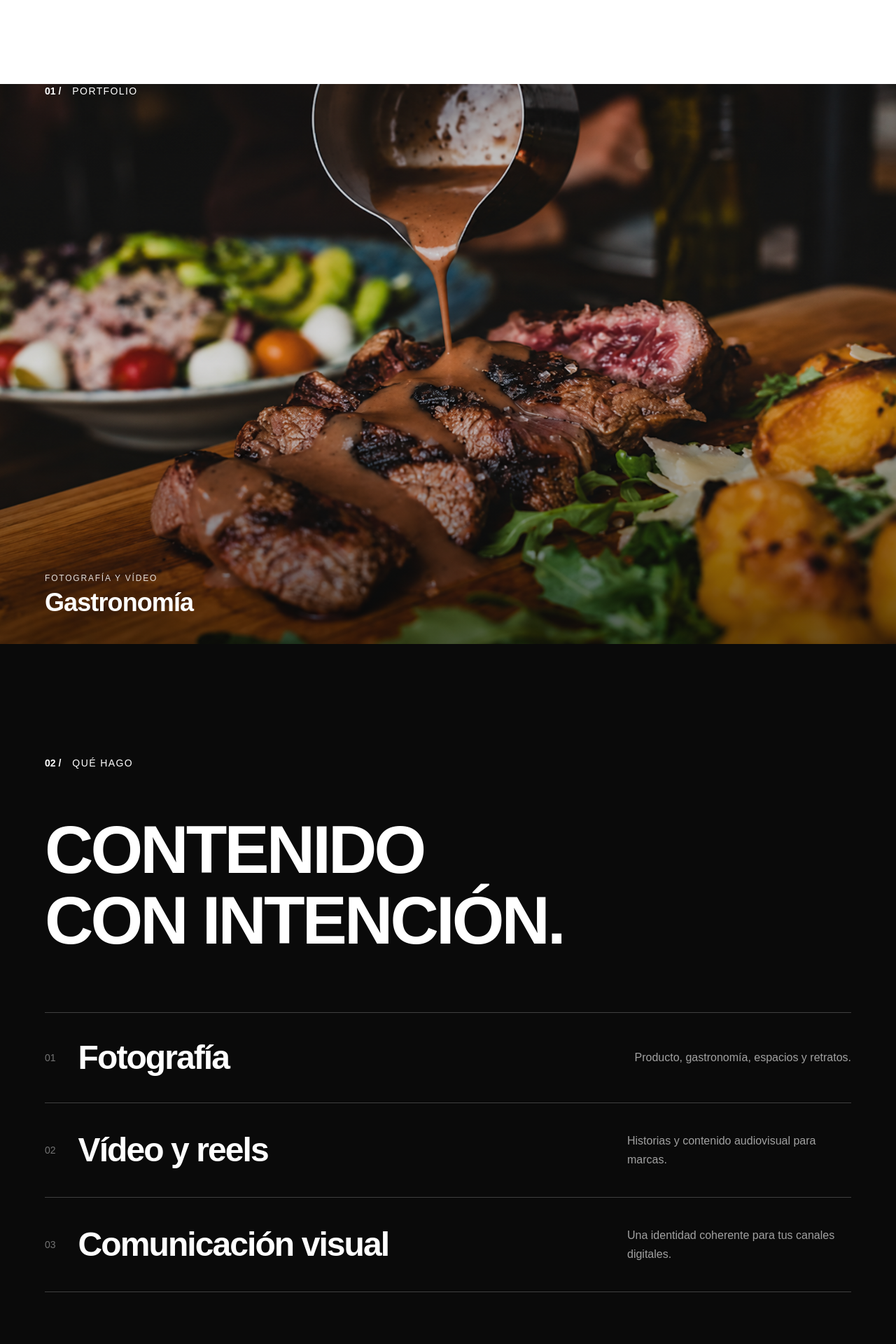
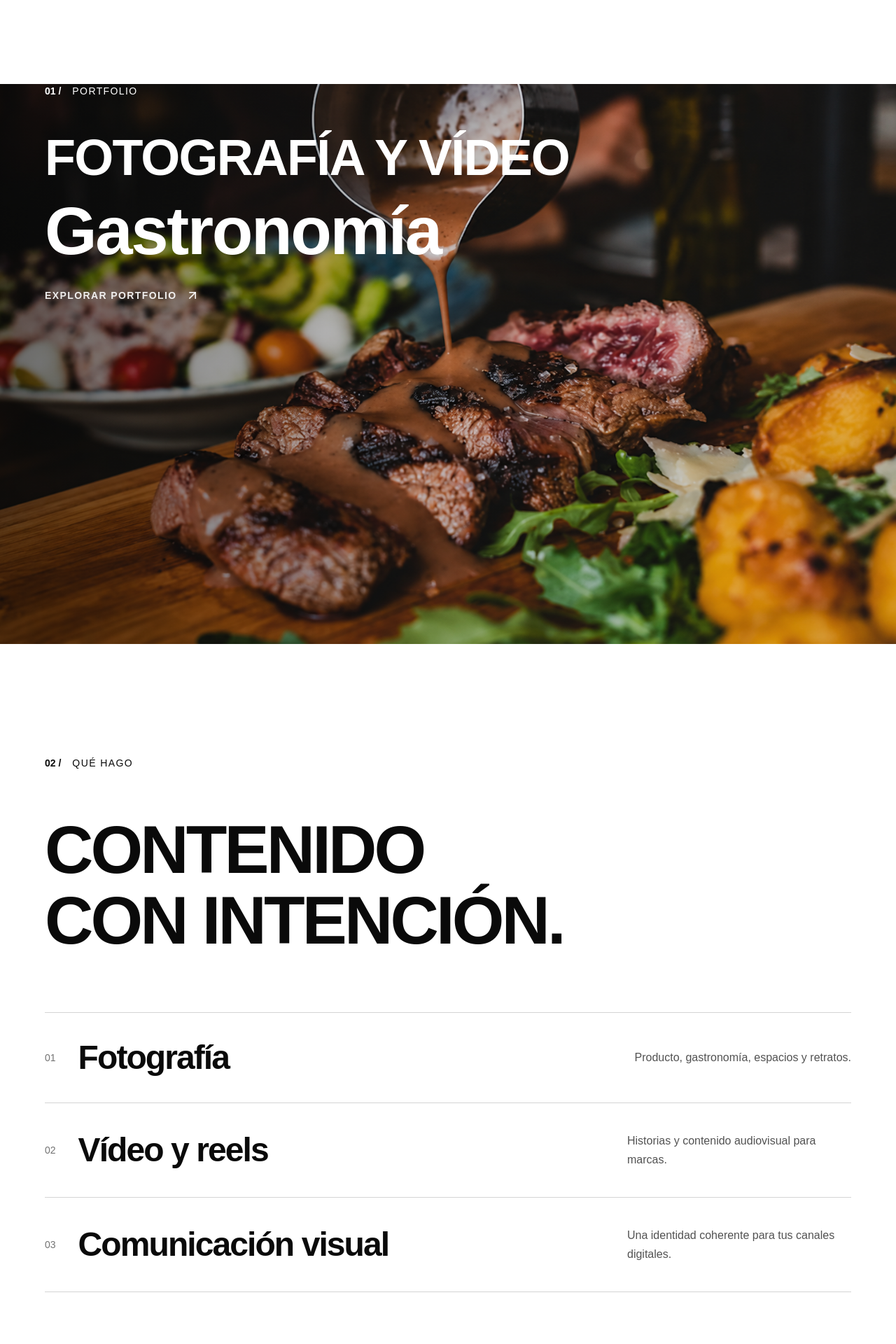
Before and after one commit to danielrdeltoro-web/rufino, a Next.js app: page / in a window 1280 px wide. Shown: the part 1720-3640 px from the top of the page at 70% size. Built offline with nearby package versions, Linux system fonts and the light colour scheme.

Commit message:
Update page.tsx

```diff
--- a/src/app/page.tsx
+++ b/src/app/page.tsx
@@ -79,12 +79,11 @@ export default function Home() {
         </div>
       </div>
 
-      {/* PORTFOLIO GASTRONÓMICO */}
+      {/* 01 / PORTFOLIO GASTRONÓMICO */}
       <section
         id="proyectos"
-        className="section-light scroll-mt-20"
+        className="section-dark relative min-h-screen scroll-mt-20 overflow-hidden bg-black text-white"
       >
-        <div className="relative min-h-screen overflow-hidden bg-black text-white">
         {/* FOTOGRAFÍA DE FONDO */}
         <Image
           src="/images/portfolio-background.png"
@@ -94,12 +93,12 @@ export default function Home() {
           className="object-cover object-center"
         />
 
-          {/* DEGRADADO SUAVE PARA LEGIBILIDAD */}
-          <div className="absolute inset-0 bg-gradient-to-t from-black/55 via-black/10 to-black/20" />
+        {/* DEGRADADO PARA LEGIBILIDAD */}
+        <div className="absolute inset-0 bg-gradient-to-r from-black/55 via-black/15 to-black/10" />
 
-          {/* CONTENIDO SOBRE LA FOTOGRAFÍA */}
-          <div className="container-rufino relative z-10 flex min-h-screen flex-col justify-between pb-16 pt-32 md:pb-24">
-            <div className="flex items-center gap-4">
+        {/* CONTENIDO */}
+        <div className="container-rufino relative z-10 flex min-h-screen flex-col pt-32 pb-16 md:pt-40 md:pb-24">
+          <div className="mb-12 flex items-center gap-4">
             <span className="text-sm font-bold">
               01 /
             </span>
@@ -110,30 +109,29 @@ export default function Home() {
 
           <Link
             href="/gastronomia"
-              className="group inline-flex w-fit max-w-full flex-col items-start gap-1"
+            className="group inline-flex w-fit max-w-full flex-col items-start"
             aria-label="Explorar fotografía y vídeo gastronómico"
           >
-              <span className="text-xs font-medium uppercase tracking-[0.15em] text-white/85">
+            <span className="block text-3xl font-black uppercase leading-[1.05] tracking-tight text-white md:text-6xl lg:text-7xl">
               FOTOGRAFÍA Y VÍDEO
             </span>
 
-              <span className="text-3xl font-bold leading-tight tracking-tight text-white transition-opacity duration-300 group-hover:opacity-70 md:text-4xl">
+            <span className="mt-2 block text-5xl font-black leading-[1.05] tracking-tight text-white transition-opacity duration-300 group-hover:opacity-75 md:mt-4 md:text-8xl">
               Gastronomía
             </span>
 
-              <span className="mt-4 flex items-center gap-2 text-xs font-medium uppercase tracking-widest text-white/80 opacity-100 transition-all duration-300 md:translate-y-2 md:opacity-0 md:group-hover:translate-y-0 md:group-hover:opacity-100">
-                Explorar
-                <ArrowUpRight size={17} />
+            <span className="mt-8 flex items-center gap-3 text-sm font-semibold uppercase tracking-widest text-white/90 transition-all duration-300 group-hover:gap-5">
+              Explorar portfolio
+              <ArrowUpRight size={20} />
             </span>
           </Link>
         </div>
-        </div>
       </section>
 
-      {/* SERVICIOS */}
+      {/* 02 / SERVICIOS - FONDO BLANCO */}
       <section
         id="servicios"
-        className="section-dark scroll-mt-20 py-28 md:py-40"
+        className="section-light scroll-mt-20 py-28 md:py-40"
       >
         <div className="container-rufino">
           <div className="mb-16 flex items-center gap-4">
@@ -151,11 +149,11 @@ export default function Home() {
             CON INTENCIÓN.
           </h2>
 
-          <div className="mt-20 border-t border-neutral-700">
+          <div className="mt-20 border-t border-neutral-300">
             {services.map((service) => (
               <div
                 key={service.number}
-                className="flex flex-col gap-5 border-b border-neutral-700 py-10 md:flex-row md:items-center md:justify-between"
+                className="flex flex-col gap-5 border-b border-neutral-300 py-10 md:flex-row md:items-center md:justify-between"
               >
                 <div className="flex items-center gap-8">
                   <span className="text-sm text-neutral-500">
@@ -167,7 +165,7 @@ export default function Home() {
                   </h3>
                 </div>
 
-                <p className="max-w-xs text-neutral-400">
+                <p className="max-w-xs text-neutral-600">
                   {service.description}
                 </p>
               </div>
@@ -176,10 +174,10 @@ export default function Home() {
         </div>
       </section>
 
-      {/* SOBRE MÍ */}
+      {/* 03 / SOBRE MÍ - FONDO NEGRO */}
       <section
         id="sobre-mi"
-        className="section-light scroll-mt-20 py-28 md:py-40"
+        className="section-dark scroll-mt-20 py-28 md:py-40"
       >
         <div className="container-rufino">
           <div className="mb-16 flex items-center gap-4">
@@ -201,14 +199,14 @@ export default function Home() {
             </h2>
 
             <div>
-              <p className="text-xl leading-relaxed text-neutral-700 md:text-2xl">
+              <p className="text-xl leading-relaxed text-neutral-300 md:text-2xl">
                 Soy Rufino, fotógrafo y filmmaker
                 en Gran Canaria. Creo contenido
                 visual para marcas que quieren
                 mostrar lo que las hace diferentes.
               </p>
 
-              <p className="mt-8 text-neutral-500">
+              <p className="mt-8 text-neutral-400">
                 Cada proyecto es una oportunidad
                 para explorar nuevas ideas,
                 perspectivas y formas de comunicar.
@@ -218,10 +216,10 @@ export default function Home() {
         </div>
       </section>
 
-      {/* CONTACTO */}
+      {/* 04 / CONTACTO - FONDO BLANCO */}
       <section
         id="contacto"
-        className="section-dark scroll-mt-20 py-28 md:py-40"
+        className="section-light scroll-mt-20 py-28 md:py-40"
       >
         <div className="container-rufino">
           <div className="mb-16 flex items-center gap-4">
@@ -239,7 +237,7 @@ export default function Home() {
             ALGO GRANDE?
           </h2>
 
-          <p className="mt-10 max-w-xl text-neutral-400">
+          <p className="mt-10 max-w-xl text-neutral-600">
             Tu marca tiene algo que contar.
             Hablemos de cómo darle vida.
           </p>
@@ -248,7 +246,7 @@ export default function Home() {
             href="https://www.instagram.com/byrubencurbelo/"
             target="_blank"
             rel="noopener noreferrer"
-            className="mt-12 inline-flex items-center gap-3 border-b border-white pb-3 text-xl font-semibold transition-opacity hover:opacity-60"
+            className="mt-12 inline-flex items-center gap-3 border-b border-black pb-3 text-xl font-semibold transition-opacity hover:opacity-60"
           >
             Escríbeme por Instagram
             <ArrowUpRight size={24} />
```
Lines whose indentation alone changed are shown as unchanged.
